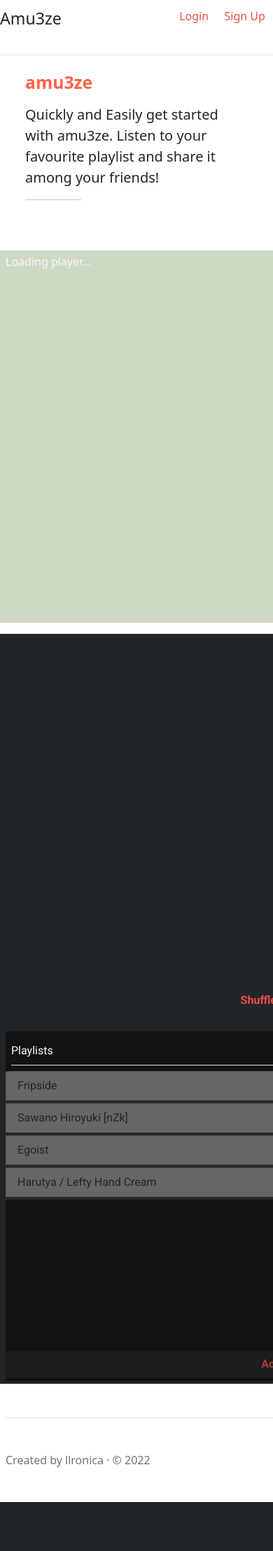
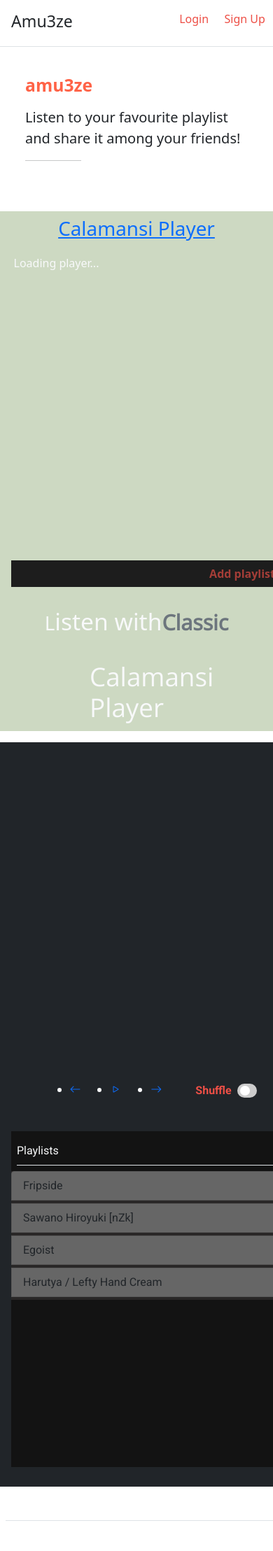
Before and after one commit to plas318/amu3ze, a Flask app: page /amu3ze/ in a window 390 px wide; the page is wider, and only the part inside the window is pictured. Shown: the top 2217 px of that part at 70% size. Before the commit the page ends 2147 px from the top of that part, so only its background shows below. Run offline with Flask 2, Linux system fonts and the light colour scheme; data comes from the database, SQL or seed files in the repository.

Commit message:
v1.2 modifications

```diff
--- a/templates/amu3ze/index.html
+++ b/templates/amu3ze/index.html
@@ -26,14 +26,16 @@
 
 
 
+
+
+
 <body>
-    <div class="col-md-9 mx-sm-auto py-md-5 bg-white" style=" max-width:1057.500px;">
-        <header class="d-flex text-center align-items-center pb-3 mb-md-5 mb-sm-3 border-bottom">
-            <h3 class="mt-sm-4 ms-sm-3">
+    <header class="d-flex mb-lg-5 mb-3 mt-1 align-items-center border-bottom">
+        <h3 class="ms-3">
             Amu3ze
         </h3>
         <ul class="ms-auto">
-                <div class="mt-auto d-flex align-items-end" >
+            <div class="d-flex align-items-end" >
                 {% if current_user.is_authenticated %}
                 <li class="m-nav-item"><span>Currently signed in as {{current_user.email}}</span></li>
                 <li class="m-nav-item"><a href={{url_for('auth_view.logout')}} class="">Logout</a></li>
@@ -44,34 +46,41 @@
             </div>
         </ul>
     </header>
+
+
+
+    <div class="col-lg-10 mx-auto py-lg-5 bg-white" style=" max-width: 1024px">
         {% block content %}
-        <div class="section p-4 ">
+        <div class="section p-4">
             <div class="container-fluid">
                  <h2 class="fw-bold mb-3" style="color:tomato">
                     amu3ze
                 </h2>
-                <p class="lead col-md-8">
-                    Quickly and Easily get started with amu3ze. Listen to your favourite playlist and share it among your friends!
+                <p class="lead col-lg-8">
+                    Listen to your favourite playlist and share it among your friends!
                 </p>
 
-                <hr class="col-3 col-md-2 mb-5">
+                <hr class="col-3 col-lg-2 mb-5">
 
 
             </div>
         </div>
 
-        <div class="section p-sm-4 p-1 mb-3 text-light" id="sec2">
-            <div class="container-fluid row px-0">
-                <div class="col-md-5  mx-md-0 mx-auto ms-1 me-md-5 mb-4">
-                    <div style="width: 462.92px; height: 500px;">
+        <div class="section p-lg-4 p-1 mb-3 text-light" id="sec2">
+            <div class="container-fluid row px-0 mx-0">
+                <div class="d-flex mb-3 justify-content-center align-item-center h-100 w-100">
+                    <a type="button" class="fs-1" id="c-p">Calamansi Player</a>
+                </div>
+                    <div class="col-lg-5 d-lg-block d-flex justify-content-center mb-4 ">
+                        <div class="c-player" style="max-width: 26rem; max-height: 30rem; width: 90vw; height: 60vh;">
                             <div id="calamansi-player-1" class="">
                                 Loading player...
                             </div>
                         </div>
                     </div>
-                <div class="mt-xs-5 mt-md-0 col-md-6 d-lg-flex d-none flex-column  justify-content-center align-items-center">
+                    <div class="c-text flex-column col-lg-5 justify-content-center align-items-center">
 
-                    <h4 class="txt-1" ><span class="fs-1">L</span>isten with<span class="txt-2 ms-md-3  text-muted fw-bold " >Classic </span></h4>
+                        <h4 class="txt-1" ><span class="fs-1">L</span>isten with<span class="txt-2 ms-lg-3  text-muted fw-bold " >Classic </span></h4>
 
                         <h3 class="txt-3 ">Calamansi Player</h3>
                     </div>
@@ -81,27 +90,39 @@
         </div>
 
 
-        <div class="section p-sm-4 p-1 bg-dark text-light">
-            <div class="container-fluid row px-0">
+        <div class="section p-lg-4 p-1 mb-3 bg-dark text-light">
+            <div class="container-fluid row px-0 mx-0">
+
+                <div class="col-lg-5 mb-4 me-lg-5">
+                    <div class="d-lg-block d-flex justify-content-center">
+                        <div style="max-width: 26rem; max-height: 30rem; width: 90vw; height: 60vh;">
+                            <div id="iframe_p" style="width:100%; height:100%;"></div>
 
 
+                            <div class="d-flex mb-2 option-shuffle" style="max-width: 26rem; width: 100%;">
+                                <ul class="player-option d-flex mx-5  mb-1" style="justify-content: space-between; height:100%; width:90%;">
+                                    <li ><a class="prev-btn" id="prev-btn"><i class="bi bi-arrow-left"></i></a></li>
+                                    <li ><a class="play-btn" id="play-btn"><i class="bi bi-play"></i></a></li>
+                                    <li ><a class="next-btn" id="next-btn"><i class="bi bi-arrow-right"></i></a></li>
+                                </ul>
 
-                <div class="col-5 mx-md-0 mx-auto mb-3" style="width: 462.92px; height: 500px;">
-                    <div style="width: 462.92px; height: 500px;">
-                        <div id="iframe_p"></div>
-                    </div>
-
-
-                    <div class="d-flex justify-content-end mt-2 mb-1option-shuffle" style="width: 462.92px;">
-                        <label class="mx-2 align-self-center shuffle-label"for="Shuffle">Shuffle</label>
-                        <label class="switch me-1" data-bs-toggle="tooltip" data-bs-placement="left" title="Enables Shuffle *Applies from next video">
+                                <label class="ms-auto mx-2  align-self-center shuffle-label"for="Shuffle">Shuffle</label>
+                                <label class="switch me-1 align-self-center " data-bs-toggle="tooltip" data-bs-placement="left" title="Enables Shuffle *Applies from next video">
                                     <input class="shuffle" name="shuffle" id="shuffle" type="checkbox">
                                     <span class="slider round"></span>
                                 </label>
                             </div>
                         </div>
-                <div class="mt-md-0 mt-5 ms-lg-4 ms-1 col-5 d-flex flex-column  text-light justify-content-center ">
-                    <div class="d-block" class="my-playlist border-pill" id="my-playlist" stlye="">
+                    </div>
+
+
+
+                </div>
+
+                <div class="col-lg-5 mb-4 ms-lg-5 mt-5 mt-lg-0" >
+
+                    <div class = "d-lg-block d-flex text-light flex-column mx-auto" style="max-width: 26rem; max-height: 30rem; width: 100%; height: 60vh;">
+                            <div class="d-block" class="my-playlist border-pill " id="my-playlist" style="">
                                 <div class="list-title m-2 border-bottom py-2 ">Playlists</div>
                                 <div class="my-playlist-main mt-2">
                                     <ul class="list-group" id="pl-l-group">
@@ -141,9 +162,9 @@
 
 
                                     </ul>
-
                                 </div>
-                        <div class="plist-menu mt-auto d-flex">
+                            </div>
+                            <div class="plist-menu d-flex w-100">
                                 {% if current_user.is_authenticated %}
                                 <div class="btn btn-primary-sm ms-auto addPlbtn" id="addPlbtn" type="button" data-bs-toggle="modal" data-bs-target="#plModal">Add playlist</div>
                                 {% else %}
@@ -151,7 +172,6 @@
                                 {% endif %}
 
                             </div>
-
                     </div>
 
 
@@ -215,8 +235,6 @@
     function onYouTubeIframeAPIReady() {
 
     player = new YT.Player('iframe_p', {
-    height: '500',
-    width: '500',
     videoId: "PL-33V9p_BGEtrJeK3KsmE8TqLJGlsr2is",
     playerVars:
           {
@@ -225,7 +243,8 @@
           },
     events: {
         'onReady': onPlayerReady,
-        'onError': onPlayerError
+        'onError': onPlayerError,
+        'onStateChange': onStateChange
     }
     });
     }
@@ -236,6 +255,7 @@
         if (e.target.checked){
             current_player.setShuffle(1)
             console.log('Shuffle option set: on')
+            player.playVideoAt(0)
         }
         else {
             current_player.setShuffle(0)
@@ -246,10 +266,23 @@
 
     // 4. The API will call this function when the video player is ready.
     function onPlayerReady(event) {
-    event.target.setSize(462.92, 500);
+
 
     }
 
+    function onStateChange(event){
+        if (event.data===5){
+            let shuffleSwitch = document.querySelector('#shuffle')
+            if (shuffleSwitch.checked){
+                event.target.setShuffle(1);
+                event.target.playVideoAt(0);
+            }
+            else{
+                event.target.playVideoAt(0);
+            }
+
+        }
+    }
 
 
     function stopVideo() {
@@ -264,22 +297,24 @@
     btns.forEach( btn => {
         btn.addEventListener('click', e=> {
             //Toggle Selected lists
+
+            //Change youtube playlist event
+            let pl = YT.get('iframe_p');
+            let url = e.target.dataset['url'];
+            console.log(url)
+
+            pl.cuePlaylist({list: url, listType:'playlist'});
+
+            setTimeout( function(){
+                pl.cuePlaylist({list: url, listType:'playlist'})
+            },500)
+
+
             activelist = document.querySelector('.list-group-item.activated');
             if (activelist){
                 activelist.classList.toggle('activated');
             }
             e.target.classList.toggle('activated');
-            //Change youtube playlist event
-            let pl = YT.get('iframe_p');
-            let url = e.target.dataset['url'];
-            console.log(url)
-            let shuffleSwitch = document.querySelector('#shuffle')
-            if (shuffleSwitch.checked){
-                shuffleSwitch.removeAttribute('checked')
-            }
-
-            pl.loadPlaylist({list: url, listType:'playlist'});
-            pl.playVideo();
 
         });
     });
@@ -294,9 +329,51 @@
     }
 
 
+    function shuffle(){
+        let current_player = YT.get('iframe_p');
+            if (e.target.checked){
+                current_player.setShuffle(1)
+                console.log('Shuffle option set: on')
+                player.playVideoAt(0)
+            }
+            else {
+                current_player.setShuffle(0)
+                console.log('Shuffle option set: off')
+            }
+    }
 
 
+    const prev = document.querySelector('#prev-btn');
+    const play = document.querySelector('#play-btn');
+    const next = document.querySelector('#next-btn');
 
+    prev.addEventListener('click', e=>{
+        let current_player = YT.get('iframe_p');
+        current_player.previousVideo()
+    });
+    next.addEventListener('click', e=>{
+        let current_player = YT.get('iframe_p');
+        current_player.nextVideo()
+    });
+    play.addEventListener('click', e=>{
+        let current_player = YT.get('iframe_p');
+        const state = player.getPlayerState()
+        if (state===1){
+            current_player.pauseVideo()
+        }
+        else {
+            current_player.playVideo()
+        }
+    });
+
+    const cp = document.querySelector('#c-p');
+    cp.addEventListener('click', e=>{
+        const cPlayer = document.querySelector('.c-player')
+        const cText = document.querySelector('.c-text')
+        cPlayer.classList.toggle('active');
+        cText.classList.toggle('active');
+
+    });
 
 
     </script>
```
Lines whose indentation alone changed are shown as unchanged.
